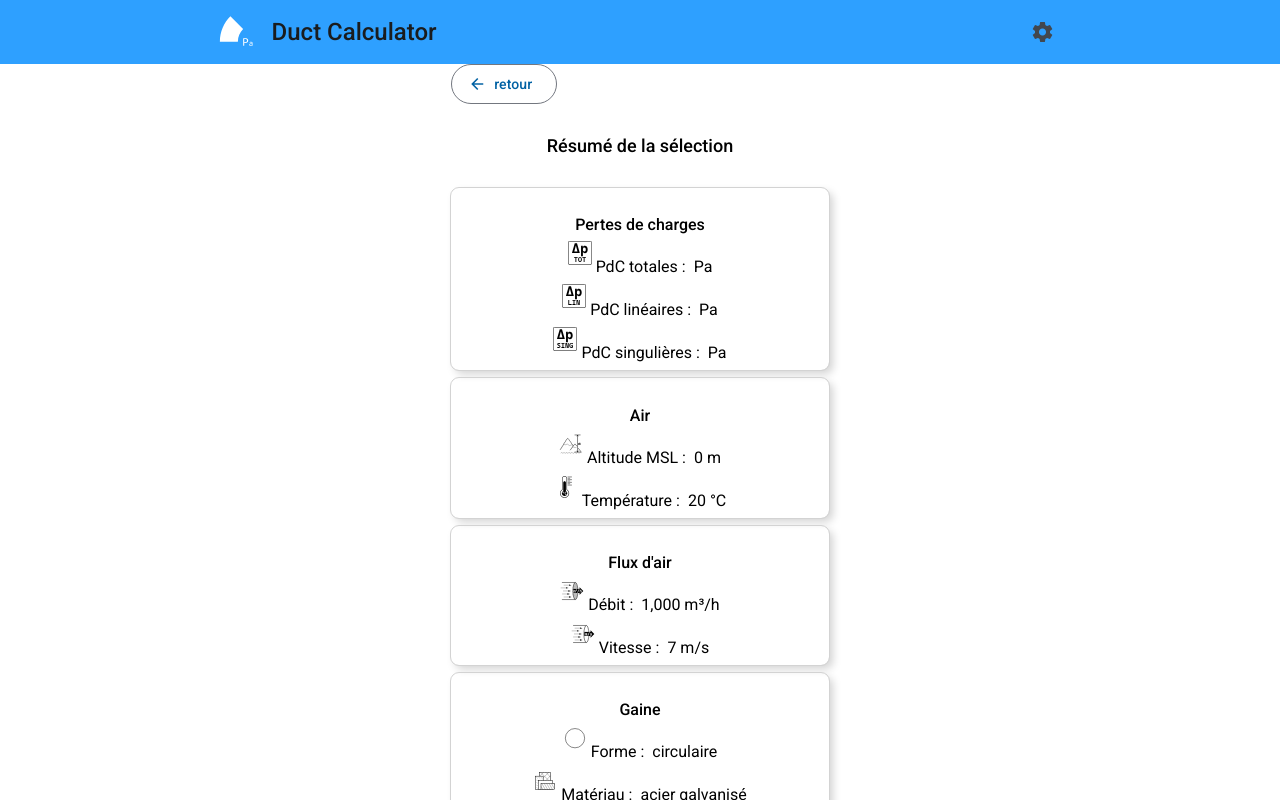
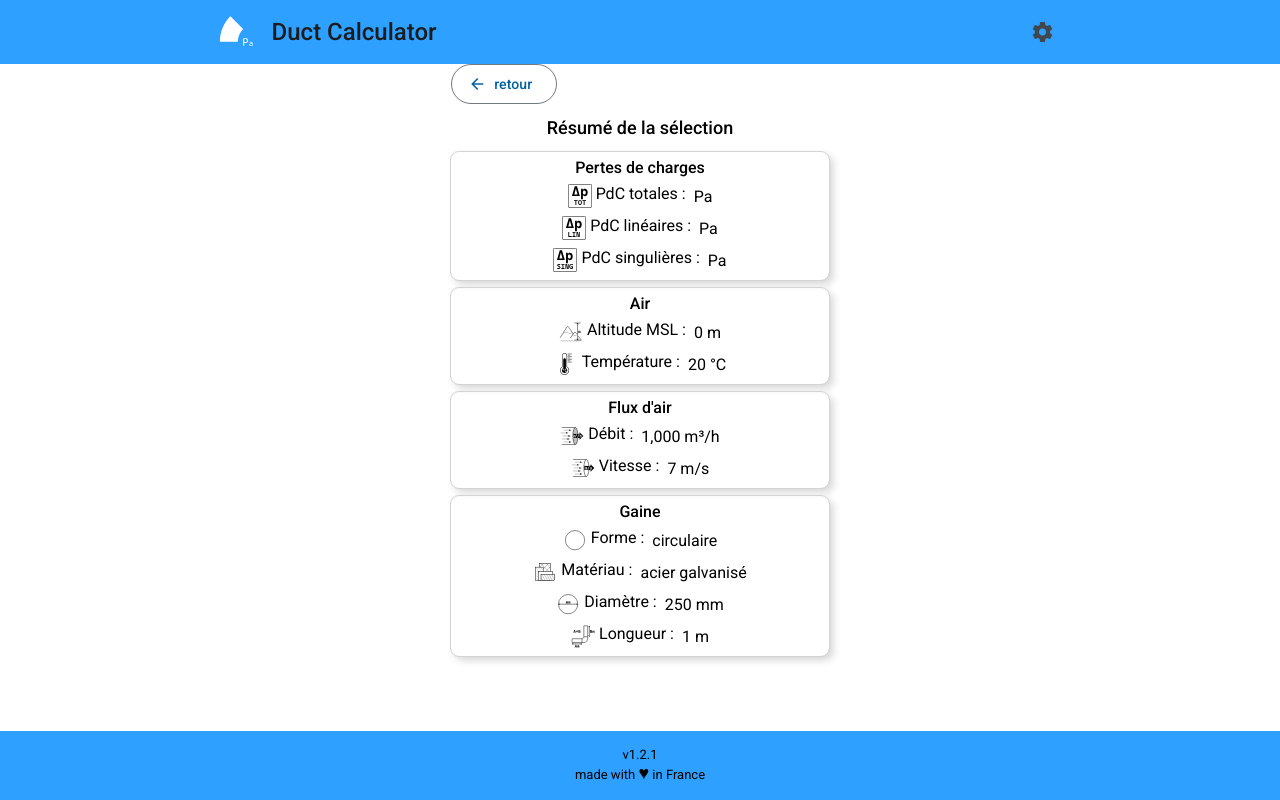
Before and after one commit to LudovicLeBris/DuctCalculator, an Angular app: page /results-overview in a window 1280 px wide. Shown: the top 800 px of the page. Built offline with nearby package versions, Linux system fonts and the light colour scheme.

Commit message:
refactor(style) generalize p and title margin rules

```diff
--- a/src/app/components/apd-selector/apd-selector.component.css
+++ b/src/app/components/apd-selector/apd-selector.component.css
@@ -1,7 +1,3 @@
-p {
-  margin-bottom: 0;
-}
-
 mat-divider {
   margin: 8px 16px;
 }
--- a/src/app/components/results-overview/results-overview.component.css
+++ b/src/app/components/results-overview/results-overview.component.css
@@ -10,11 +10,6 @@ h4 {
   font-weight: 500;
   text-align: center;
   line-height: 1rem;
-  margin-bottom: 0;
-}
-
-p {
-  margin-bottom: 0;
 }
 
 .wrapper {
--- a/src/styles.scss
+++ b/src/styles.scss
@@ -12,3 +12,8 @@ html {
 body {height: 100%; margin: 0; font-family: Roboto, "Helvetica Neue", sans-serif;}
 
 // @include mat.color-variants-backwards-compatibility(m3-theme.$light-theme);
+
+p, h1, h2, h3, h4, h5, h6 {
+  margin-top: 0;
+  margin-bottom: 0;
+}
```
